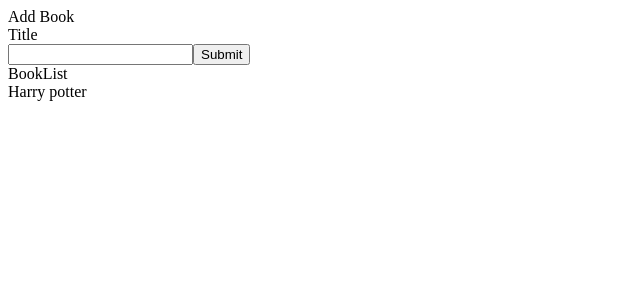
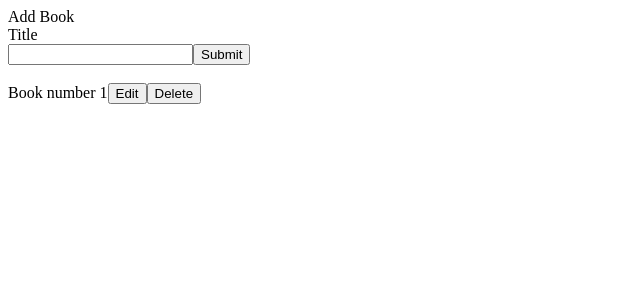
Before and after one commit to MariamO6274/Create-Book-Titles, a React (Create React App) app: page / in a window 1280 px wide. Shown: the top 300 px of the page, without its empty margins (0-640 px from the left). Built offline with nearby package versions, Linux system fonts and the light colour scheme.

Commit message:
fixing onCreate

```diff
--- a/src/App.js
+++ b/src/App.js
@@ -2,7 +2,6 @@
 import './App.css';
 import BookCreate from './BookComponents/BookCreate';
 import BookList from "./BookComponents/BookList";
-
 
 function App() {
   const [books, setBooks] = useState([]);
@@ -18,6 +17,7 @@
     <div>
       <BookCreate onCreate={createBook} />
       <BookList bookList={books} />
+      {books}
     </div>
   );
 }
--- a/src/BookComponents/BookCreate.js
+++ b/src/BookComponents/BookCreate.js
@@ -1,6 +1,6 @@
 import React, { useState } from "react";
 
-function BookCreate(onCreate) {
+function BookCreate({onCreate}) {
   const [bookTitle, setBookTitle] = useState("");
 
   function handleChange(eventDetails) {
--- a/src/BookComponents/BookList.js
+++ b/src/BookComponents/BookList.js
@@ -1,7 +1,7 @@
 import React from 'react'
 import BookShow from './BookShow'
 
-function BookList(title) {
+function BookList({ bookList }) {
   // const bookTitleList = [];
 
   // for (let i = 0; i < title.length; i++) {
@@ -9,9 +9,14 @@
 
   //   console.log(title[i]);
   // }
-  return <div>BookList
-    <BookShow/>
-  </div>;
+  return (
+    <div>
+
+      {bookList}
+      <br/>
+      <BookShow/>
+    </div>
+  );
 }
 
 export default BookList
--- a/src/BookComponents/BookShow.js
+++ b/src/BookComponents/BookShow.js
@@ -2,7 +2,13 @@
 
 function BookShow() {
   return (
-    <div>Harry potter</div>
+    <div>
+      Book number 1
+
+      <button>Edit</button>
+      <button>Delete</button>
+
+    </div>
   )
 }
 
```
